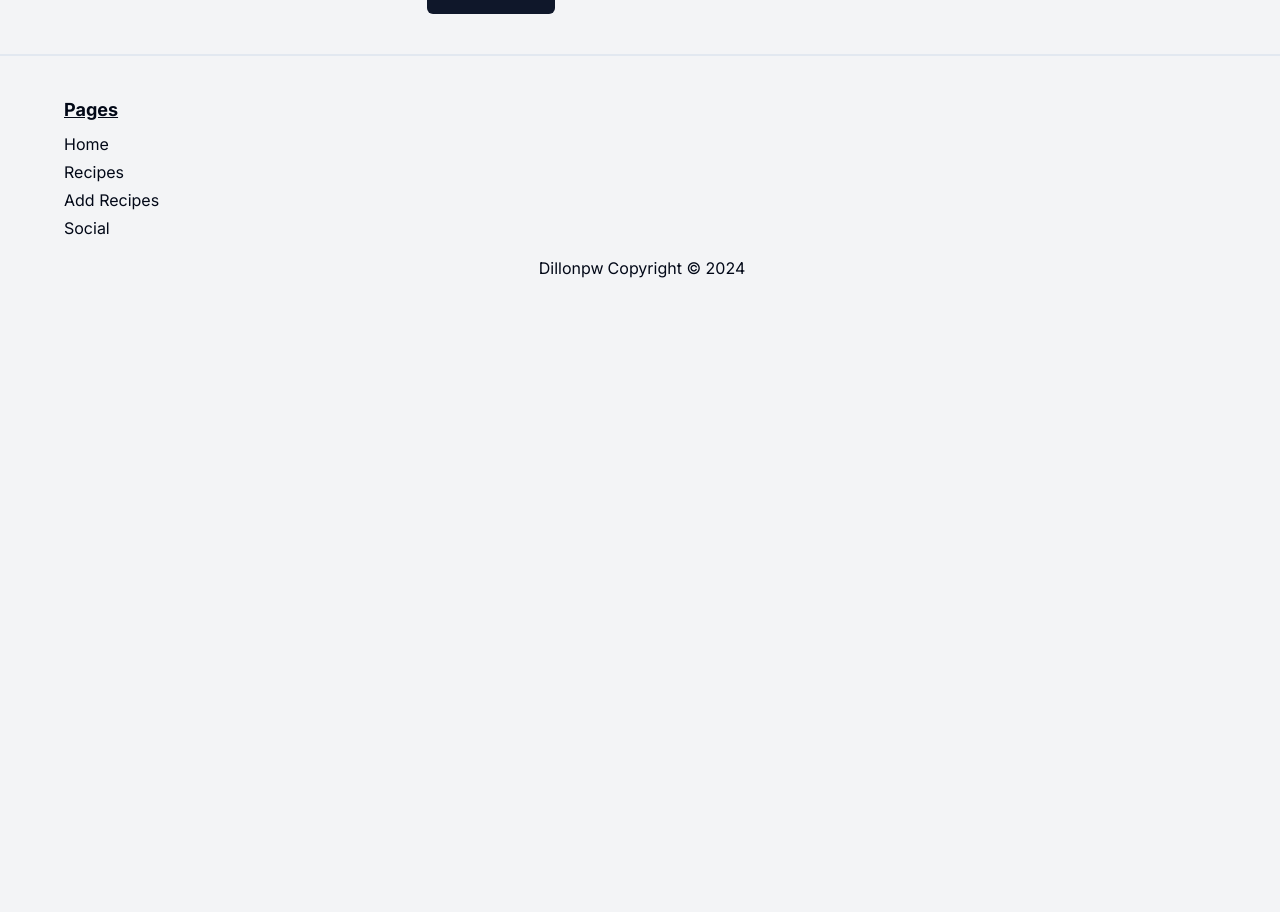
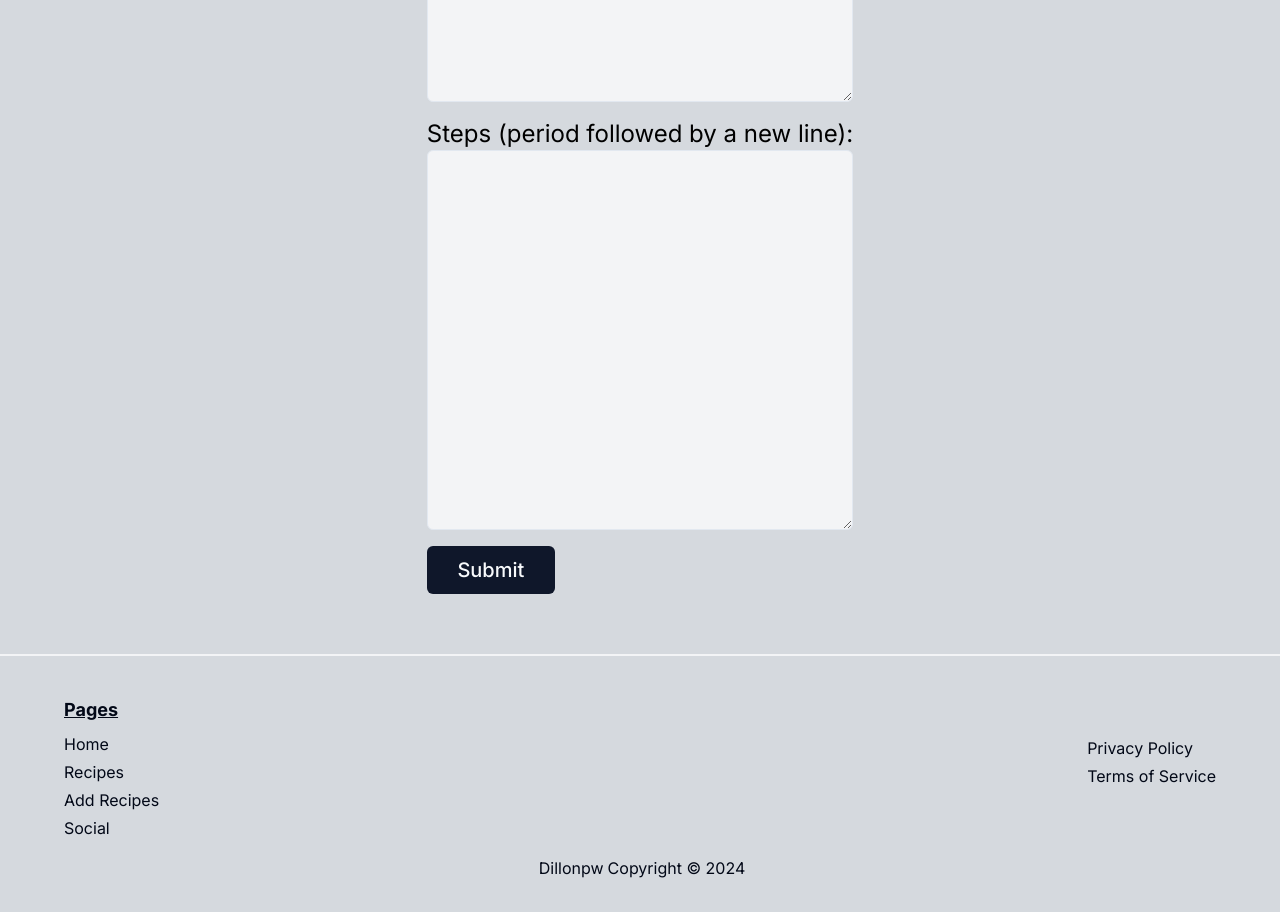
Before and after one commit to Dillonpw/recipe-book, a Next.js app: page /new-recipe in a window 1280 px wide. Shown: the part 540-1452 px from the top of the page. Before the commit the page ends 852 px from the top, so only its background shows below. Built offline with nearby package versions, Linux system fonts and the light colour scheme; no server answers.

Commit message:
updated margins, colors added fake policies

```diff
--- a/app/components/footer.tsx
+++ b/app/components/footer.tsx
@@ -2,8 +2,9 @@ import Link from "next/link";
 
 const Footer = () => {
   return (
-    <footer className="flex h-auto flex-col border-t-2 bg-none p-4 px-[5%] pt-10">
-      <div className="mb-4 flex w-fit flex-col">
+    <footer className="mt-5 flex h-auto flex-col border-t-2 border-gray-100 bg-none p-4 px-[5%] pt-10">
+      <div className="mb-4 flex w-full justify-between">
+        <div>
           <p className="mb-2 text-lg font-bold underline">Pages</p>
           <ul className="flex flex-col gap-1">
             <li className="un cursor-pointer">
@@ -21,6 +22,17 @@ const Footer = () => {
             </li>
           </ul>
         </div>
+        <div>
+          <ul className="flex flex-col gap-1 mt-10 text-md">
+            <li className="un cursor-pointer">
+              <p>Privacy Policy</p>
+            </li>
+            <li className="un cursor-pointer">
+              <p>Terms of Service</p>
+            </li>
+          </ul>
+        </div>
+      </div>
       <div className="mb-4 flex justify-center">
         <Link
           className="un ml-1"
--- a/app/components/loginDialog.tsx
+++ b/app/components/loginDialog.tsx
@@ -18,7 +18,7 @@ export default async function LoginDialog() {
   return (
     <Dialog>
       <DialogTrigger asChild>
-        <Button>Sign In</Button>
+        <Button variant="secondary">Sign In</Button>
       </DialogTrigger>
       <DialogContent>
         <DialogHeader>
--- a/app/components/recipeForm.tsx
+++ b/app/components/recipeForm.tsx
@@ -41,12 +41,12 @@ const RecipeForm = () => {
 
   return (
     <>
-      <h1 className="b text-center text-2xl font-bold md:text-4xl">
+      <h1 className="text-center text-2xl font-bold mb-5 md:text-4xl">
         Add A New Recipe
       </h1>
-      <form onSubmit={handleSubmit} className="m-10 text-black">
+      <form onSubmit={handleSubmit} className="text-black mb-10">
         <div className="mb-4">
-          <label htmlFor="title" className="text-xl md:text-2xl">
+          <label htmlFor="title" className="text-xl  md:text-2xl">
             Title:
           </label>
           <Input
--- a/app/components/recipeList.tsx
+++ b/app/components/recipeList.tsx
@@ -58,7 +58,7 @@ export default async function RecipeList() {
         {recipes.map((recipe) => (
           <li
             key={recipe.id}
-            className="rounded-lg bg-white p-4 shadow dark:bg-gray-100 dark:text-zinc-950"
+            className="rounded-lg bg-white w-full p-4 shadow dark:bg-gray-100 dark:text-zinc-950"
           >
             <div className="flex items-center justify-between">
               <Link
--- a/app/components/sign-in.tsx
+++ b/app/components/sign-in.tsx
@@ -7,6 +7,7 @@ export function SignIn() {
   return (
     <>
       <form
+        className="mb-2"
         action={async () => {
           "use server";
           await signIn("github", { redirectTo: "/recipe-list" });
--- a/app/components/ui/button.tsx
+++ b/app/components/ui/button.tsx
@@ -16,7 +16,7 @@ const buttonVariants = cva(
         outline:
           "border-2 border-input bg-background hover:bg-accent hover:text-accent-foreground",
         secondary:
-          "bg-secondary text-secondary-foreground hover:bg-secondary/90 border border-zinc-950",
+          "bg-secondary text-secondary-foreground hover:bg-secondary/90 border border-zinc-950 dark:border-gray-100",
         ghost: "hover:bg-accent hover:text-accent-foreground",
         link: "text-primary underline-offset-4 hover:underline",
       },
--- a/app/components/ui/textarea.tsx
+++ b/app/components/ui/textarea.tsx
@@ -10,7 +10,7 @@ const Textarea = React.forwardRef<HTMLTextAreaElement, TextareaProps>(
     return (
       <textarea
         className={cn(
-          "flex min-h-[80px] w-full rounded-md border border-input bg-gray-100 px-3 py-2 text-sm ring-offset-background placeholder:text-muted-foreground focus-visible:outline-none focus-visible:ring-2 focus-visible:ring-ring focus-visible:ring-offset-2 disabled:cursor-not-allowed disabled:opacity-50",
+          "flex min-h-[380px] w-full rounded-md border border-input bg-gray-100 px-3 py-2 text-sm ring-offset-background placeholder:text-muted-foreground focus-visible:outline-none focus-visible:ring-2 focus-visible:ring-ring focus-visible:ring-offset-2 disabled:cursor-not-allowed disabled:opacity-50",
           className,
         )}
         ref={ref}
--- a/app/layout.tsx
+++ b/app/layout.tsx
@@ -23,7 +23,7 @@ export default function RootLayout({
   return (
     <html lang="en" className="min-h-full">
       <body
-        className={`${inter.className} flex min-h-full flex-col bg-gray-100 dark:bg-zinc-950`}
+        className={`${inter.className} flex min-h-full flex-col bg-gray-300/90 dark:bg-zinc-950`}
       >
         <Nav />
         <main className="flex-grow">{children}</main>
```
Lines whose indentation alone changed are shown as unchanged.
